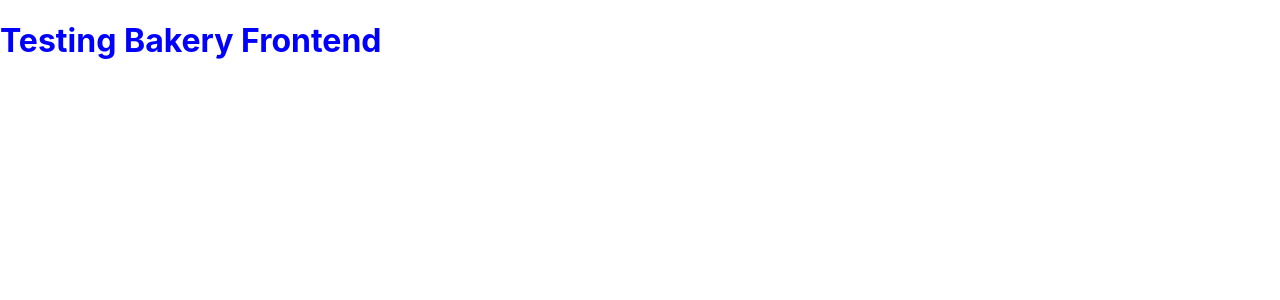
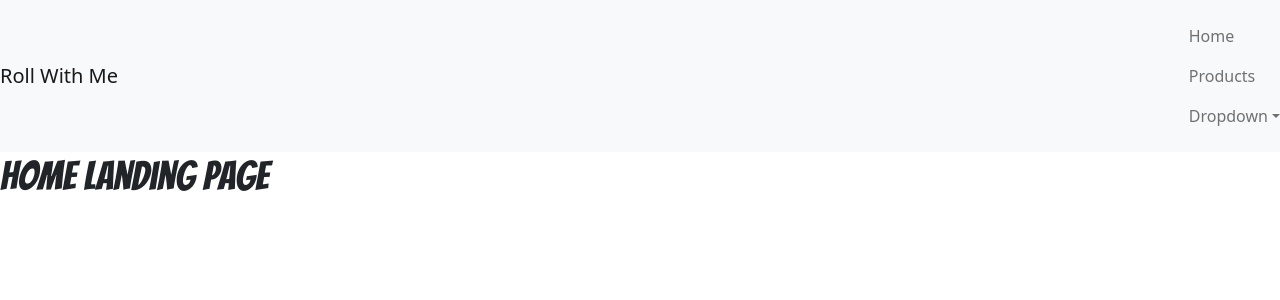
Before and after one commit to mjpong/project3-bakery-fe, a React (Create React App) app: page / in a window 1280 px wide. Shown: the top 300 px of the page. Built offline with nearby package versions, Linux system fonts and the light colour scheme.

Commit message:
product js and individual product js, baseurl added

```diff
--- a/package.json
+++ b/package.json
@@ -6,8 +6,11 @@
     "@testing-library/jest-dom": "^5.11.4",
     "@testing-library/react": "^11.1.0",
     "@testing-library/user-event": "^12.1.10",
+    "axios": "^0.21.1",
+    "bootstrap": "^5.0.2",
     "react": "^17.0.2",
     "react-dom": "^17.0.2",
+    "react-router-dom": "^5.2.0",
     "react-scripts": "4.0.3",
     "web-vitals": "^1.0.1"
   },
--- a/public/index.html
+++ b/public/index.html
@@ -9,6 +9,8 @@
       name="description"
       content="Web site created using create-react-app"
     />
+    <!-- Font awesome css -->
+  <link rel="stylesheet" href="https://cdnjs.cloudflare.com/ajax/libs/font-awesome/5.15.3/css/all.min.css">
     <link rel="apple-touch-icon" href="%PUBLIC_URL%/logo192.png" />
     <!--
       manifest.json provides metadata used when your web app is installed on a
--- a/src/App.css
+++ b/src/App.css
@@ -1,4 +1,9 @@
+@import url('https://fonts.googleapis.com/css2?family=Bangers&family=Roboto&display=swap');
 
+body {
+    font-family: 'Roboto', sans-serif;
+}
 h1 {
-  color: blue;
+
+    font-family: 'Bangers', cursive;
 }
--- a/src/App.js
+++ b/src/App.js
@@ -1,15 +1,60 @@
+import './App.css';
+import "bootstrap/dist/css/bootstrap.min.css"
+
+import { BrowserRouter as Router, Switch, Route, Link } from "react-router-dom";
 import React from 'react';
-import './App.css';
+import Landing from "./components/Landing";
+import ProductListing from "./components/ProductListing";
+import IndividualProduct from "./components/IndividualProduct"
+import axios from "axios";
+
+import config from "./config"
+const BASE_URL = config.BASE_URL
 
 function App() {
-  return (
-    <React.Fragment>
-      <h1>Testing Bakery Frontend</h1>
+    return (
+        <Router>
+            <nav className="navbar navbar-light bg-light">
+                <a className="navbar-brand" href="#">Roll With Me</a>
+                <div className="navbar" >
+                    <ul className="navbar-nav">
+                        <li className="nav-item active">
+                            <Link className="nav-link" to="/">Home</Link>
+                        </li>
+                        <li className="nav-item">
+                            <Link className="nav-link" to="/products">Products</Link>
+                        </li>
+                        <li className="nav-item dropdown">
+                            <a class="nav-link dropdown-toggle" href="#" id="navbarDropdown" role="button" data-toggle="dropdown" aria-haspopup="true" aria-expanded="false">
+                                Dropdown
+                            </a>
+                            <div className="dropdown-menu" aria-labelledby="navbarDropdown">
+                                <a class="dropdown-item" href="#">Action</a>
+                                <a class="dropdown-item" href="#">Another action</a>
+                                <div class="dropdown-divider"></div>
+                                <a class="dropdown-item" href="#">Something else here</a>
+                            </div>
+                        </li>
 
-    </React.Fragment>
+                    </ul>
+                </div>
+            </nav>
 
 
-  );
+            <Switch>
+                <Route exact path="/">
+                    <Landing />
+                </Route>
+                <Route exact path="/products">
+                    <ProductListing />
+                </Route>
+                <Route exact path="/products/:product_id">
+                    <IndividualProduct />
+                </Route>
+            </Switch>
+        </Router>
+    )
+
 }
 
 export default App;
--- /dev/null
+++ b/src/components/IndividualProduct.js
@@ -0,0 +1,53 @@
+import React, { useEffect, useState } from "react"
+import axios from "axios"
+import { useParams, useHistory } from "react-router-dom"
+import { Link } from "react-router-dom"
+import config from "../config"
+const BASE_URL = config.BASE_URL
+
+export default function IndividualProduct() {
+
+    let { product_id } = useParams();
+    const history = useHistory();
+
+    const [loaded, setLoaded] = useState(false);
+    const [name, setName] = useState("");
+    const [cost, setCost] = useState(0);
+    const [description, setDescription] = useState("");
+    const [doughtype, setDoughtype] = useState('');
+    const [flavor, setFlavor] = useState('')
+    const [topping, setTopping] = useState([]);
+    const [image, setImage]= useState("")
+
+
+    useEffect(()=> {
+        const fetch = async () => {
+            const response = await axios.get(BASE_URL + "/api/products/" + product_id)
+            setLoaded(true)
+            setName(response.data.name)
+            setCost(response.data.cost)
+            setDescription(response.data.description)
+            setDoughtype(response.data.dough_type)
+            setFlavor(response.data.flavor)
+            setTopping(response.data.toppings)
+            setImage(response.data.image)
+        }
+        fetch();
+    }, [])
+
+
+    if (loaded === false) {
+        return (
+            <p>Loading</p>
+        )
+    } else {
+        return (
+            <React.Fragment>
+
+                <h1>Cinnamon Roll: {name}</h1>
+                <p>Description: {description}</p>
+            </React.Fragment>
+        )
+    }
+
+}
--- /dev/null
+++ b/src/components/Landing.js
@@ -0,0 +1,8 @@
+import React from 'react'
+export default function Landing() {
+    return (
+        <React.Fragment>
+            <h1> Home Landing Page </h1>
+        </React.Fragment>
+    )
+}
--- /dev/null
+++ b/src/components/ProductListing.js
@@ -0,0 +1,46 @@
+import React, { useState, useEffect } from "react"
+import axios from "axios"
+import { Link } from "react-router-dom"
+import config from "../config"
+const BASE_URL = config.BASE_URL
+
+export default function ProductListing() {
+
+    const [loaded, setLoaded] = useState(false)
+    const [products, setProducts] = useState({})
+
+
+    useEffect(() => {
+        const fetch = async () => {
+            const response = await axios.get(BASE_URL + "/api/products")
+            setProducts(response.data)
+            setLoaded(true)
+        }
+        fetch()
+    }, [])
+
+
+    if (loaded === false) {
+        return (
+            <p>Products Loadings</p>
+        )
+    } else {
+        return (
+            <React.Fragment>
+                <h1> Product Page </h1>
+                <p> Showing {products.length} items</p>
+                <div className="row">
+                    {products.map(p =>
+                        <div className="col-12 key={p.id}">
+                            <div className="single-product">
+                                <div>
+                                    <Link to={'/products/' + p.id} className='product-link'>Item Name: {p.name}</Link>
+                                </div>
+                            </div>
+                        </div>
+                    )}
+                </div>
+            </React.Fragment>
+        )
+    }
+}
--- /dev/null
+++ b/src/config.js
@@ -0,0 +1,6 @@
+const config = {
+    "BASE_URL":"http://localhost:8000"
+
+}
+
+export default config
```
Also changed, not shown: 1 other file (tests, documents, lock files or other folders).
